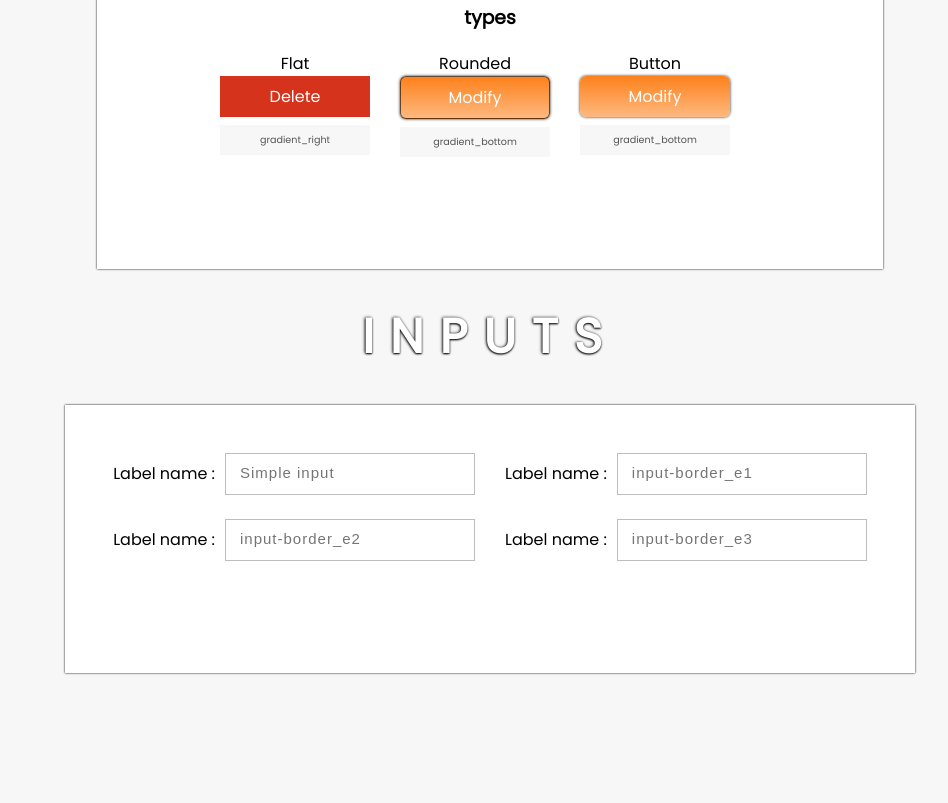
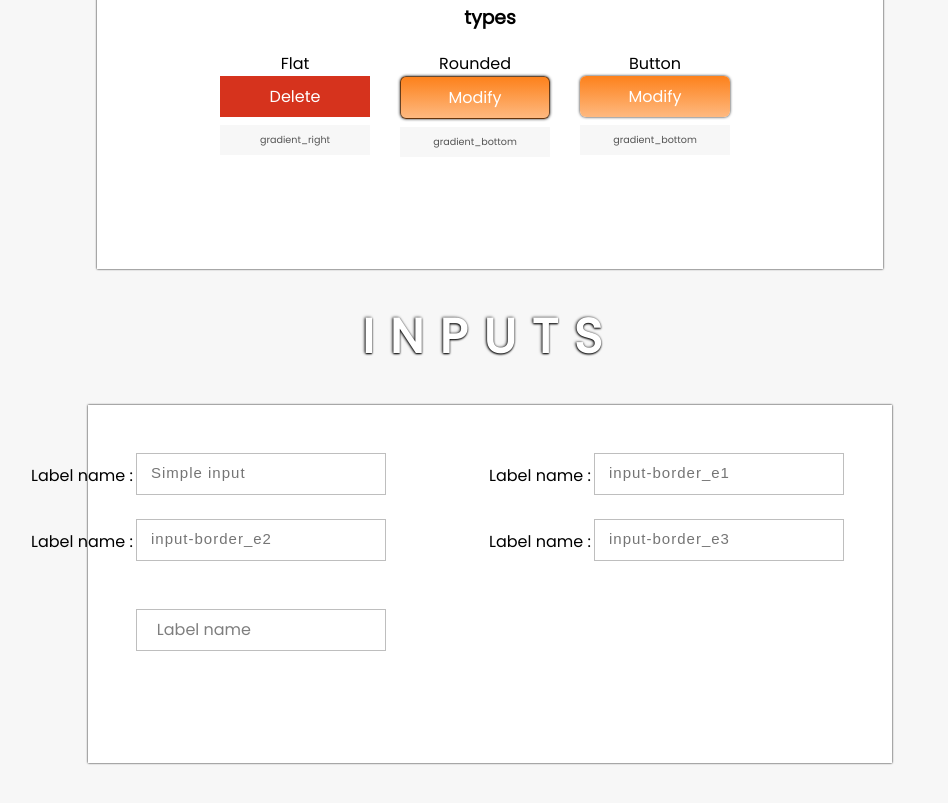
Before and after one commit to elixian/easy-sass, a website: page src/index.html in a window 1280 px wide. Shown: the part 895-1698 px from the top of the page, without its empty margins (150-1098 px from the left). Drawn offline with Linux system fonts and the light colour scheme.

Commit message:
label up

```diff
--- a/src/index.html
+++ b/src/index.html
@@ -98,36 +98,45 @@
         </article>
         <h3 class="main_title">Inputs</h3>
         <article id="inputs">
-
             <div class="grid col-2">
-                <div class="inputs-label_left">
-                    <label for="">Label name :</label>
+                <div class="main-wrapper">
                     <div class="wrapper-input">
                         <input class="input-border" type="text" placeholder="Simple input">
+                        <label for="" class="label-left">Label name :</label>
                         <span class="focus-border"><i></i></span>
                     </div>
                 </div>
-                <div class="inputs-label_left">
-                    <label for="">Label name :</label>
+                <div class="main-wrapper">
                     <div class="wrapper-input">
                         <input class="input-border_e1" type="text" placeholder="input-border_e1">
+                        <label for="" class="label-left">Label name :</label>
                         <span class="focus-border"><i></i></span>
                     </div>
                 </div>
-                <div class="inputs-label_left">
-                    <label for="">Label name : </label>
+                <div class="main-wrapper">
+
                     <div class="wrapper-input ">
                         <input class="input-border_e2" type="text" placeholder="input-border_e2">
+                        <label for="" class="label-left">Label name :</label>
                         <span class="focus-bg"></span>
                     </div>
                 </div>
-                <div class="inputs-label_left">
-                    <label for="">Label name : </label>
+                <div class="main-wrapper">
                     <div class="wrapper-input ">
                         <input class="input-border_e3" type="text" placeholder="input-border_e3">
+                        <label for="" class="label-left">Label name : </label>
                         <span class="focus-bg"></span>
                     </div>
                 </div>
+                <div></div>
+                <div></div>
+                <div class="main-wrapper">
+                        <div class="wrapper-input ">
+                            <input class="input-border_e4" type="text" placeholder="&nbsp;">
+                            <label for="" class="label-up">Label name</label>
+                            <span class="focus-bg"></span>
+                        </div>
+                    </div>
             </div>
         </article>
     </section>
--- a/src/styles/scss/_presentation.scss
+++ b/src/styles/scss/_presentation.scss
@@ -14,7 +14,8 @@ section{
     .grid{
         margin-bottom:4rem;
         &.col-2{
-            grid-template-columns: repeat(2,auto)
+            grid-template-columns: repeat(2,auto);
+            grid-column-gap: 13rem;
         }
     }
     .main_title{
--- a/src/styles/scss/partials/components/_inputs.scss
+++ b/src/styles/scss/partials/components/_inputs.scss
@@ -11,15 +11,18 @@ input[type="text"]{
 }
 
 //Allow well display labe o the left
-.inputs-label_left{
-	display:flex;
-	flex-direction: row;
-	label{
-		white-space:nowrap;
-		margin-right:10px;
-		align-self:center;
-	}
+.label-left{
+    white-space: nowrap;
+    margin-right: 10px;
+    align-self: center;
+    /* float: left; */
+    position: absolute;
+    display: block;
+    top: 10px;
+    left: -105px;
 }
+
+
 
 // Set the size input
 .wrapper-input{
@@ -100,3 +103,23 @@ input[type="text"]{
     }
 	&:focus ~ .focus-bg:after,&:focus ~ .focus-bg:before {transition: 0.8s $transition-bezier; width:50%;}
 }
+
+//effet label up
+.input-border_e4{
+    background:transparent;
+}
+label.label-up{
+    position: absolute;
+    right: 54%;
+    top: 8px;
+    transition: transform 0.5s ease-in-out;
+    opacity: .5;
+    z-index:-1;
+}
+.input-border_e4:focus ~ label, .input-border_e4:not(:placeholder-shown) ~ label{
+    transform: translate(-5px,-32px);
+    color:#2855e9;
+    font-size: -2px;
+    opacity: 1;
+    transition:  0.5s ease-in-out;
+}
```
Also changed, not shown: src/styles/css/style.css.
